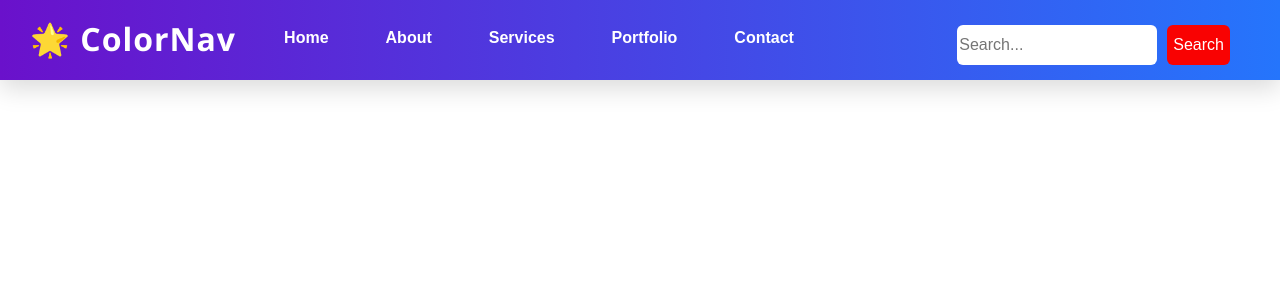
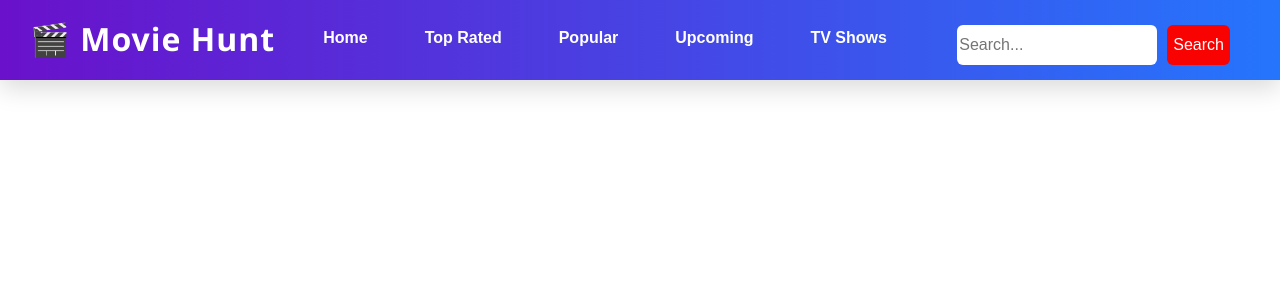
Before and after one commit to Mohanraj111789/Movies-and-shows, a React (Vite) app: page / in a window 1280 px wide. Shown: the top 300 px of the page. Built offline with nearby package versions, Linux system fonts and the light colour scheme.

Commit message:
sect commit

```diff
--- a/src/components/Header.jsx
+++ b/src/components/Header.jsx
@@ -8,7 +8,7 @@ const Header = () => {
 
   return (
     <header className="navbar">
-      <div className="logo">🌟 ColorNav</div>
+      <div className="logo">🎬 Movie Hunt</div>
 
       <div className="hamburger" onClick={toggleMenu}>
         &#9776;
@@ -16,10 +16,10 @@ const Header = () => {
 
       <ul className={`nav-links ${menuOpen ? "open" : ""}`}>
         <li><a href="#">Home</a></li>
-        <li><a href="#">About</a></li>
-        <li><a href="#">Services</a></li>
-        <li><a href="#">Portfolio</a></li>
-        <li><a href="#">Contact</a></li>
+        <li><a href="#">Top Rated</a></li>
+        <li><a href="#">Popular</a></li>
+        <li><a href="#">Upcoming</a></li>
+        <li><a href="#">TV Shows</a></li>
       </ul>
         <div className="search-container">
             <input type="text" placeholder="Search..." />
```
